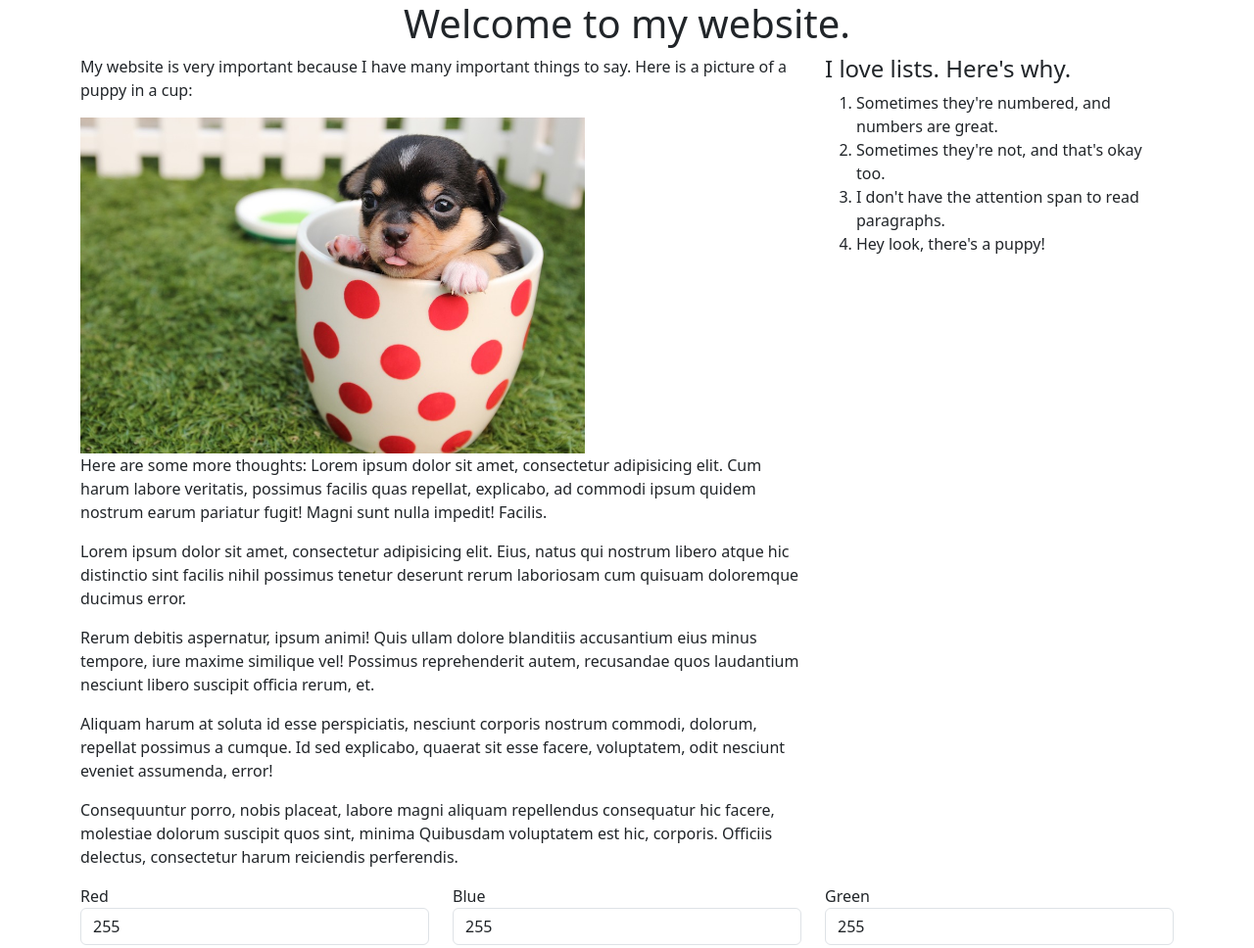
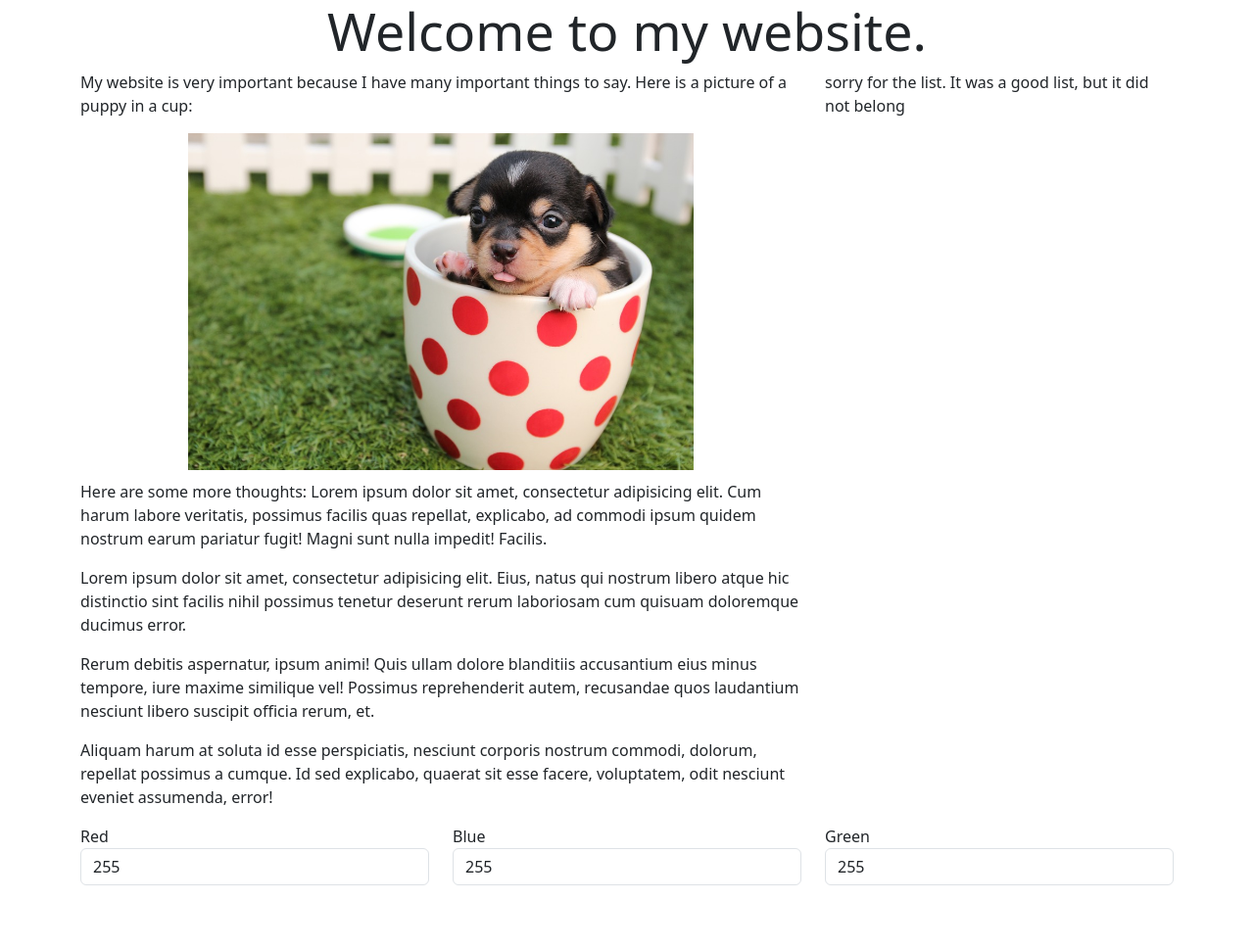
Before and after one commit to AhsanARathore/exercises, a plain HTML site: page jquery-dom/index.html in a window 1280 px wide. Shown: the whole page at 98% size. Drawn offline with nearby package versions, Linux system fonts and the light colour scheme.

Commit message:
adding solutions to JQuery DOM practive

```diff
--- a/jquery-dom/index.html
+++ b/jquery-dom/index.html
@@ -75,6 +75,47 @@
 <script src="https://code.jquery.com/jquery-3.3.1.js"></script>
 <script>
   // Add your code here!
+
+//When the DOM is ready, console.log the message “Let’s get ready to party with jQuery!”
+ $(function(){
+  console.log("Let's get ready to party with jQuery!");
+})
+
+//Give all images inside of an article tag the class of image-center (this class is defined inside of the style tag in the head).
+
+$('article img').addClass('image-center');
+
+// Remove the last paragraph in the article.
+
+$('article p:last-child').remove();
+
+// Set the font size of the title to be a random pixel size from 0 to 100.
+
+$('#title').css('font-size', Math.random() * 101);
+
+// Add an item to the list; it can say whatever you want.
+
+$('ol').prepend("<li>What came first, chicken or egg?</li>");
+
+// Scratch that; the list is silly. Empty the aside and put a paragraph in it apologizing for the list’s existence.
+
+$('aside').empty().append('<p>sorry for the list. It was a good list, but it did not belong</p>');
+
+// When you change the numbers in the three inputs on the bottom, the background color of the body should change to match whatever the three values in the inputs are.
+
+$('.form-control').on('change',function(){
+  let red = $(".form-control").eq(0).val();
+  let blue = $(".form-control").eq(1).val();
+  let green = $(".form-control").eq(2).val();
+      $("body").css("background-color", "rgb(" + red + "," + green + "," + blue + ")");
+})
+
+// Add an event listener so that when you click on the image, it is removed from the DOM.
+
+$('img').on('click', function(){
+  $(this).remove();
+})
+
 </script>
 </body>
 
```
